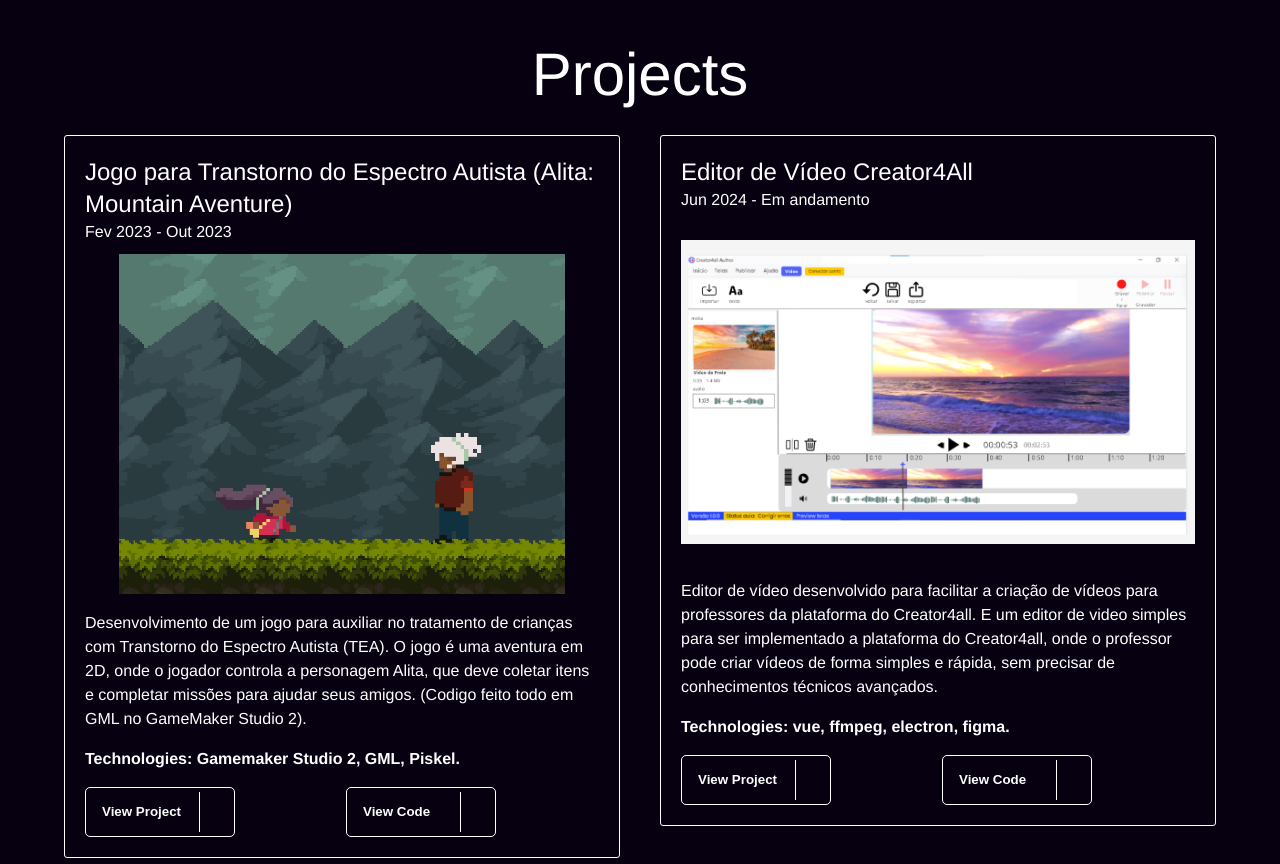
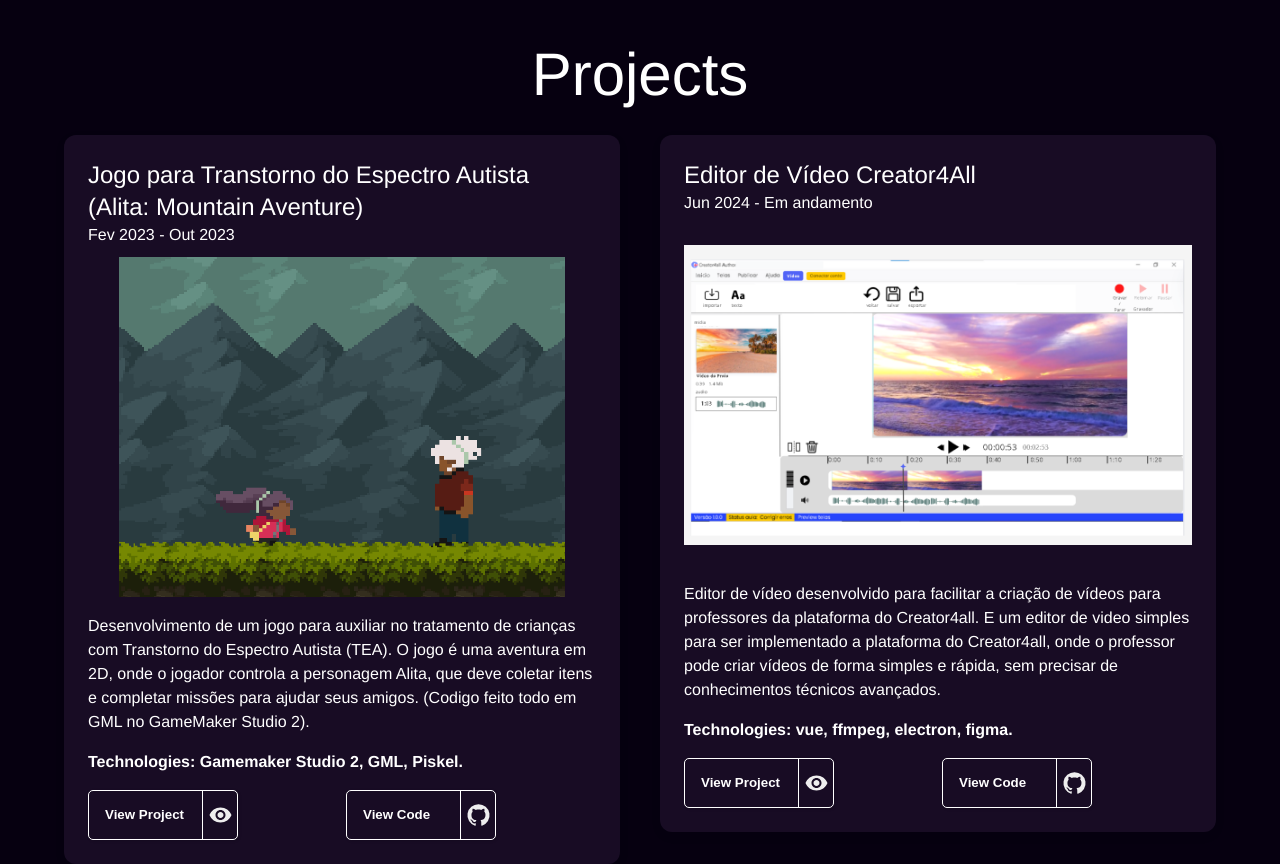
Before and after one commit to buja23/buja.github.portifolio, a React (Vite) app in the folder portifolio/: page / in a window 1280 px wide. Shown: the part 1740-2604 px from the top of the page. Built offline with nearby package versions, Linux system fonts and the light colour scheme.

Commit message:
projects

```diff
--- a/portifolio/src/Pages/Home/sections/ProjectsSection/ProjectsSection.tsx
+++ b/portifolio/src/Pages/Home/sections/ProjectsSection/ProjectsSection.tsx
@@ -57,7 +57,7 @@ const ProjectsSection: React.FC = () => {
                 <Grid container spacing={5} pb={3}>
                     {projects.map((project: ProjectCardProps, index: number) => (
                         <Grid item md={6} key={index}>
-                            <AnimationComponent moveDirection={index % 2 == 0 ? "right" : "left"}>
+                            <AnimationComponent>
                                 <ProjectCard
                                     title={project.title}
                                     subtitle={project.subtitle}
--- a/portifolio/src/components/ProjectCard/ProjectCard.tsx
+++ b/portifolio/src/components/ProjectCard/ProjectCard.tsx
@@ -1,5 +1,8 @@
 import { Grid, Typography, styled } from "@mui/material";
 import StyledButton from "../StyledButton/StyledButton";
+import GitHubIcon from '@mui/icons-material/GitHub';
+import VisibilityIcon from '@mui/icons-material/Visibility';
+
 
 export interface ProjectCardProps {
     title: string;
@@ -31,16 +34,27 @@ const ProjectCard: React.FC<ProjectCardProps> = ({
         },
     }));
 
-    const StyledCard = styled("div")(({ theme }) => ({
-        borderRadius: "3px",
-        border: `0.5px solid  ${theme.palette.primary.contrastText}`,
-        backgroundColor: "transparent",
-        color: theme.palette.primary.contrastText,
-        padding: "20px",
-        '&:hover': {
-            backgroundColor: theme.palette.primary.light
-        }
-    }));
+const StyledCard = styled("div")(({ theme }) => ({
+    borderRadius: "12px", // bordas mais suaves
+    border: `1px solid ${theme.palette.primary.contrastText}33`, // transparência no border
+    backgroundColor: theme.palette.secondary.main,
+    color: theme.palette.primary.contrastText,
+    padding: "24px",
+    boxShadow: "0 4px 12px rgba(0,0,0,0.05)", // sombra inicial suave
+    transition: "all 0.3s ease", // animação suave
+
+    '&:hover': {
+        backgroundColor: theme.palette.primary.light,
+        boxShadow: "0 8px 24px rgba(0,0,0,0.15)", // aumenta a sombra
+        transform: "translateY(-4px) scale(1.02)", // efeito de elevação
+    },
+
+    // animação ao "clicar" (efeito de pressão)
+    '&:active': {
+        transform: "translateY(-2px) scale(0.99)",
+        boxShadow: "0 4px 16px rgba(0,0,0,0.1)",
+    }
+}));
 
     return (
         <StyledCard>
@@ -59,14 +73,15 @@ const ProjectCard: React.FC<ProjectCardProps> = ({
             </Typography>
             <Grid container spacing={1} pt={2}>
                 <Grid item xs={6}>
-                    <StyledButton onClick={() => window.open(websiteURL)}>View Project</StyledButton>
+                    <StyledButton onClick={() => window.open(websiteURL)} icon={<VisibilityIcon />}>View Project</StyledButton>
                 </Grid>
                 <Grid item xs={6}>
-                    <StyledButton onClick={() => window.open(codeURL)}>View Code</StyledButton>
+                    <StyledButton onClick={() => window.open(codeURL)} icon={<GitHubIcon />}>View Code</StyledButton>
                 </Grid>
             </Grid>
         </StyledCard>
     )
+
 }
 
 export default ProjectCard
--- a/portifolio/src/components/StyledButton/StyledButton.tsx
+++ b/portifolio/src/components/StyledButton/StyledButton.tsx
@@ -54,7 +54,7 @@ const IconWrapper = styled("span")({
     position: "absolute",
     borderLeft: "1px solid #ffffffff",
     transform: "translateX(107px)",
-    height: "40px",
+    height: "50px",
     width: "35px",
     display: "flex",
     alignItems: "center",
```
